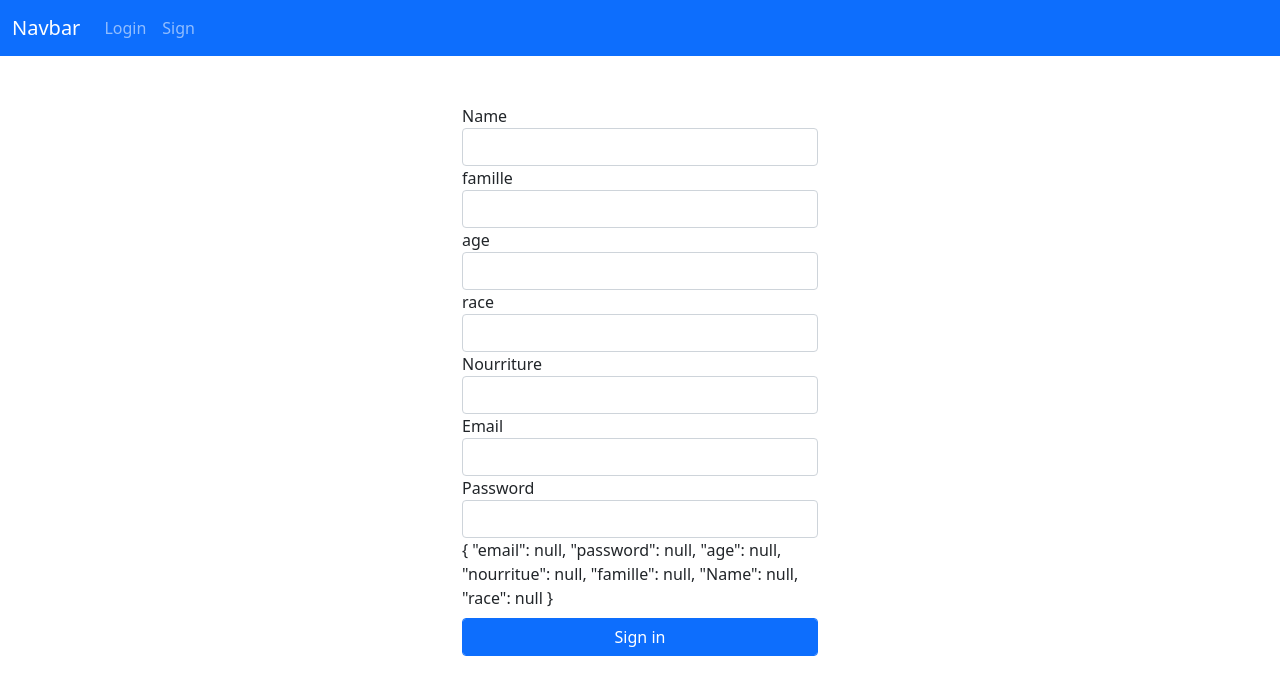
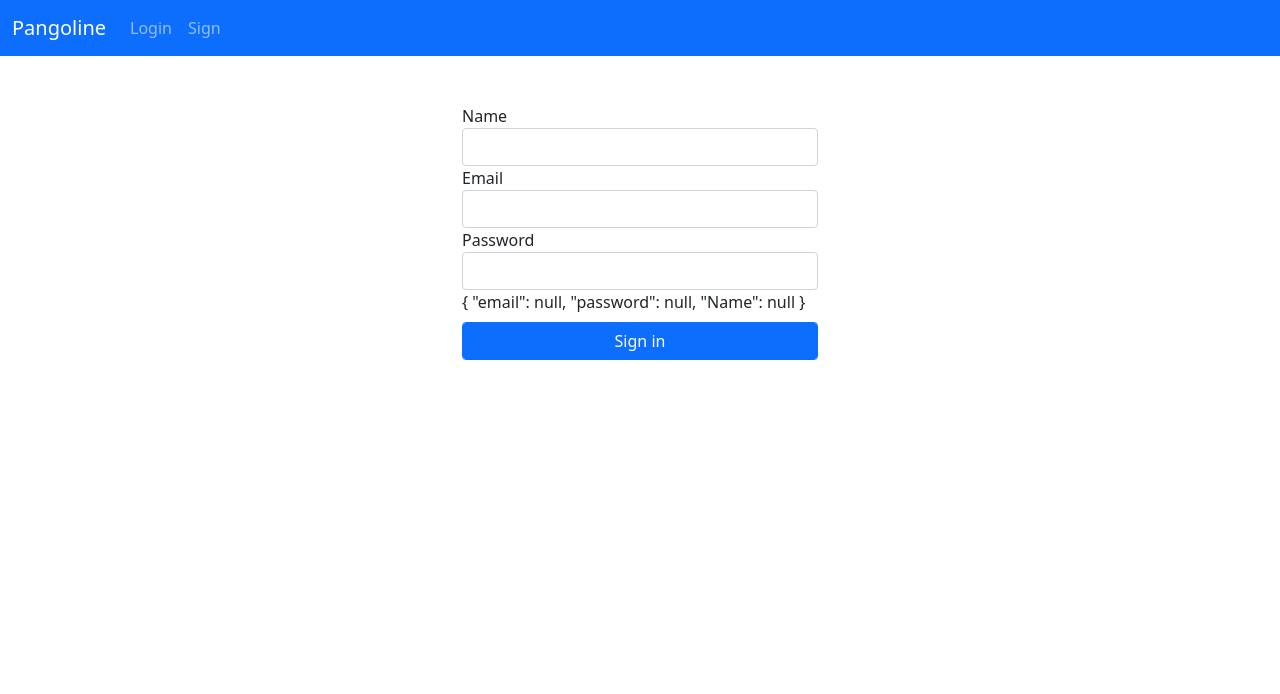
Before and after one commit to ouyachouyouness/Api-Pangioline-Angular, an Angular app: page /sign in a window 1280 px wide. Shown: the top 694 px of the page. Built offline with nearby package versions, Linux system fonts and the light colour scheme.

Commit message:
modification

```diff
--- a/src/app/components/partials/navbar/navbar.component.html
+++ b/src/app/components/partials/navbar/navbar.component.html
@@ -1,6 +1,6 @@
 <nav class="navbar navbar-expand-lg navbar-dark bg-primary">
     <div class="container-fluid">
-      <a class="navbar-brand" >Navbar</a>
+      <a class="navbar-brand" >Pangoline</a>
       <button class="navbar-toggler" type="button" data-bs-toggle="collapse" data-bs-target="#navbarColor01" aria-controls="navbarColor01" aria-expanded="false" aria-label="Toggle navigation">
         <span class="navbar-toggler-icon"></span>
       </button>
--- a/src/app/components/sign/sign.component.html
+++ b/src/app/components/sign/sign.component.html
@@ -8,30 +8,6 @@
                 <input  formControlName="email" type="text" class="form-control" id="email">
             </div>
 
-            <div class="form-group" >
-                <label for="famille">famille</label>
-                <input  formControlName="famille" type="text" class="form-control" id="famille">
-
-            </div>
-
-
-            <div class="form-group" >
-                <label for="age">age</label>
-                <input  formControlName="age" type="text" class="form-control" id="age">
-
-            </div>
-
-            <div class="form-group" >
-                <label for="age">race</label>
-                <input  formControlName="race" type="text" class="form-control" id="race">
-
-            </div>
-
-            <div class="form-group" >
-                <label for="age">Nourriture</label>
-                <input  formControlName="nourritue" type="text" class="form-control" id="nourritue">
-
-            </div>
 
             <div class="form-group" >
                 <label for="email">Email</label>
--- a/src/app/components/sign/sign.component.ts
+++ b/src/app/components/sign/sign.component.ts
@@ -16,11 +16,8 @@ export class SignComponent implements OnInit {
   signForm = new FormGroup({
     email: new FormControl(null, [Validators.required, Validators.email]),
     password: new FormControl(null,[ Validators.required, Validators.minLength(6), Validators.maxLength(6)]),
-    age: new FormControl(null, [Validators.required]),
-    nourritue: new FormControl(null, [Validators.required]),
-    famille: new FormControl(null, [Validators.required]),
     Name: new FormControl(null, [Validators.required]),
-    race: new FormControl(null, [Validators.required])
+
 
 
   })
```
